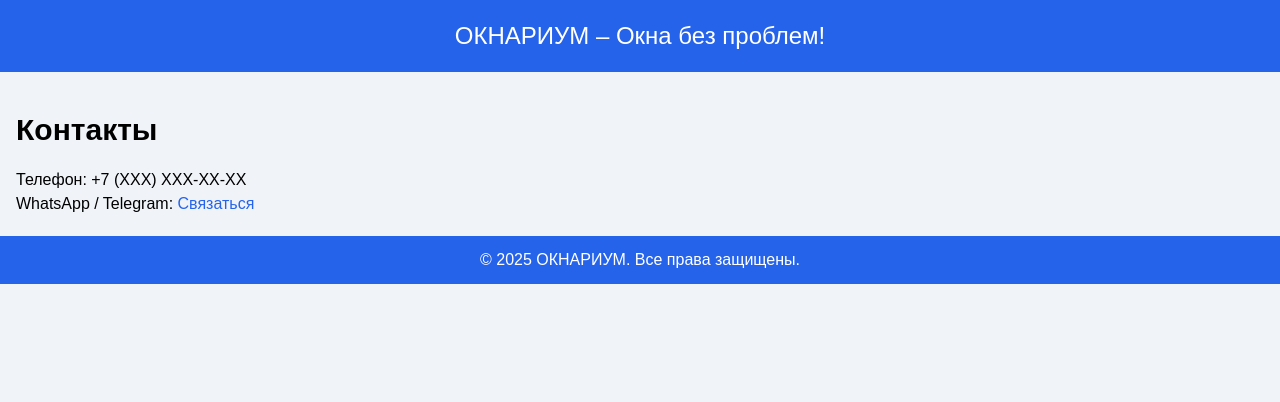
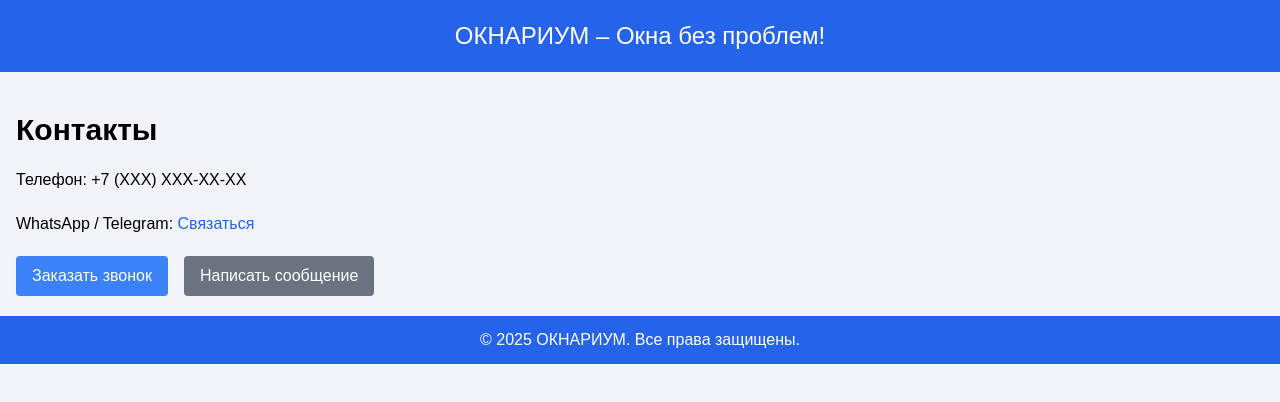
Before and after one commit to NikulinProfi/repair-windows, a Next.js app: page /contacts in a window 1280 px wide. Shown: the top 402 px of the page. Built offline with nearby package versions, Linux system fonts and the light colour scheme.

Commit message:
Обновление данных и стилей

```diff
--- a/app/aluminum-windows/page.js
+++ b/app/aluminum-windows/page.js
@@ -12,7 +12,11 @@ export default function AluminumWindows() {
       <Header />
       <div className="container mx-auto px-4">
         <h1 className="text-3xl font-bold my-5">Алюминиевые окна</h1>
-        <p>Информация об алюминиевых окнах...</p>
+        <p className="my-5">Информация об алюминиевых окнах...</p>
+        <div className="flex flex-col sm:flex-row space-y-4 sm:space-y-0 sm:space-x-4">
+          <button className="bg-blue-500 text-white px-4 py-2 rounded">Заказать</button>
+          <button className="bg-gray-500 text-white px-4 py-2 rounded">Подробнее</button>
+        </div>
       </div>
       <Footer />
     </div>
--- a/app/contacts/page.js
+++ b/app/contacts/page.js
@@ -12,8 +12,12 @@ export default function Contacts() {
       <Header />
       <div className="container mx-auto px-4">
         <h1 className="text-3xl font-bold my-5">Контакты</h1>
-        <p>Телефон: +7 (XXX) XXX-XX-XX</p>
-        <p>WhatsApp / Telegram: <a href="#" className="text-blue-600">Связаться</a></p>
+        <p className="my-5">Телефон: +7 (XXX) XXX-XX-XX</p>
+        <p className="my-5">WhatsApp / Telegram: <a href="#" className="text-blue-600">Связаться</a></p>
+        <div className="flex flex-col sm:flex-row space-y-4 sm:space-y-0 sm:space-x-4">
+          <button className="bg-blue-500 text-white px-4 py-2 rounded">Заказать звонок</button>
+          <button className="bg-gray-500 text-white px-4 py-2 rounded">Написать сообщение</button>
+        </div>
       </div>
       <Footer />
     </div>
--- a/app/page.js
+++ b/app/page.js
@@ -15,7 +15,7 @@ export default function Home() {
       <div className="container mx-auto px-4">
         <h1 className="text-3xl font-bold my-5">Добро пожаловать на ОКНАРИУМ!</h1>
         <p className="my-5">Выберите тип окон, которые вас интересуют:</p>
-        <div className="flex space-x-4">
+        <div className="flex flex-col sm:flex-row space-y-4 sm:space-y-0 sm:space-x-4">
           <Link href="/plastic-windows" className="bg-blue-500 text-white px-4 py-2 rounded">
             Пластиковые окна
           </Link>
--- a/app/plastic-windows/page.js
+++ b/app/plastic-windows/page.js
@@ -12,7 +12,11 @@ export default function PlasticWindows() {
       <Header />
       <div className="container mx-auto px-4">
         <h1 className="text-3xl font-bold my-5">Пластиковые окна</h1>
-        <p>Информация о пластиковых окнах...</p>
+        <p className="my-5">Информация о пластиковых окнах...</p>
+        <div className="flex flex-col sm:flex-row space-y-4 sm:space-y-0 sm:space-x-4">
+          <button className="bg-blue-500 text-white px-4 py-2 rounded">Заказать</button>
+          <button className="bg-gray-500 text-white px-4 py-2 rounded">Подробнее</button>
+        </div>
       </div>
       <Footer />
     </div>
--- a/app/wooden-windows/page.js
+++ b/app/wooden-windows/page.js
@@ -12,7 +12,11 @@ export default function WoodenWindows() {
       <Header />
       <div className="container mx-auto px-4">
         <h1 className="text-3xl font-bold my-5">Деревянные окна</h1>
-        <p>Информация о деревянных окнах...</p>
+        <p className="my-5">Информация о деревянных окнах...</p>
+        <div className="flex flex-col sm:flex-row space-y-4 sm:space-y-0 sm:space-x-4">
+          <button className="bg-blue-500 text-white px-4 py-2 rounded">Заказать</button>
+          <button className="bg-gray-500 text-white px-4 py-2 rounded">Подробнее</button>
+        </div>
       </div>
       <Footer />
     </div>
```
